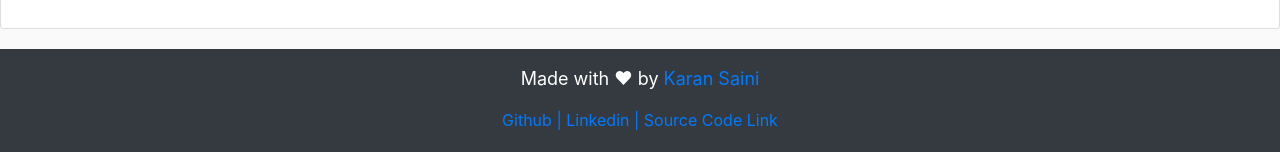
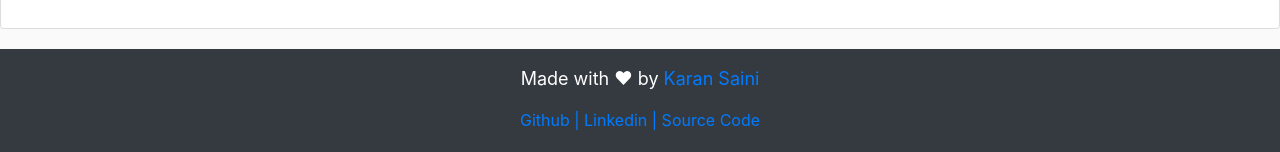
Before and after one commit to 805karansaini/youtube_playlist_analyser, a Flask app: page / in a window 1280 px wide. Shown: the part 731-883 px from the top of the page. Run offline with Flask 3, Linux system fonts and the light colour scheme; parts of the project's set-up code (start-up, migrations or seed data) failed here and were passed over; some libraries are stand-ins or nearby versions.

Commit message:
Refactor home.html to simplify source code link to source code

```diff
--- a/app/templates/home.html
+++ b/app/templates/home.html
@@ -155,8 +155,7 @@
             <div class="container text-center text-white" style="padding-bottom:20px;">
                 <a href="https://github.com/805karansaini" target="_blank">Github | </a>
                 <a href="https://www.linkedin.com/in/805karansaini/" target="_blank">Linkedin | </a>
-                <a href="https://github.com/805karansaini/youtube_playlist_analyser" target="_blank">Source Code
-                    Link</a>
+                <a href="https://github.com/805karansaini/youtube_playlist_analyser" target="_blank">Source Code</a>
             </div>
         </temp>
     </div>
```
